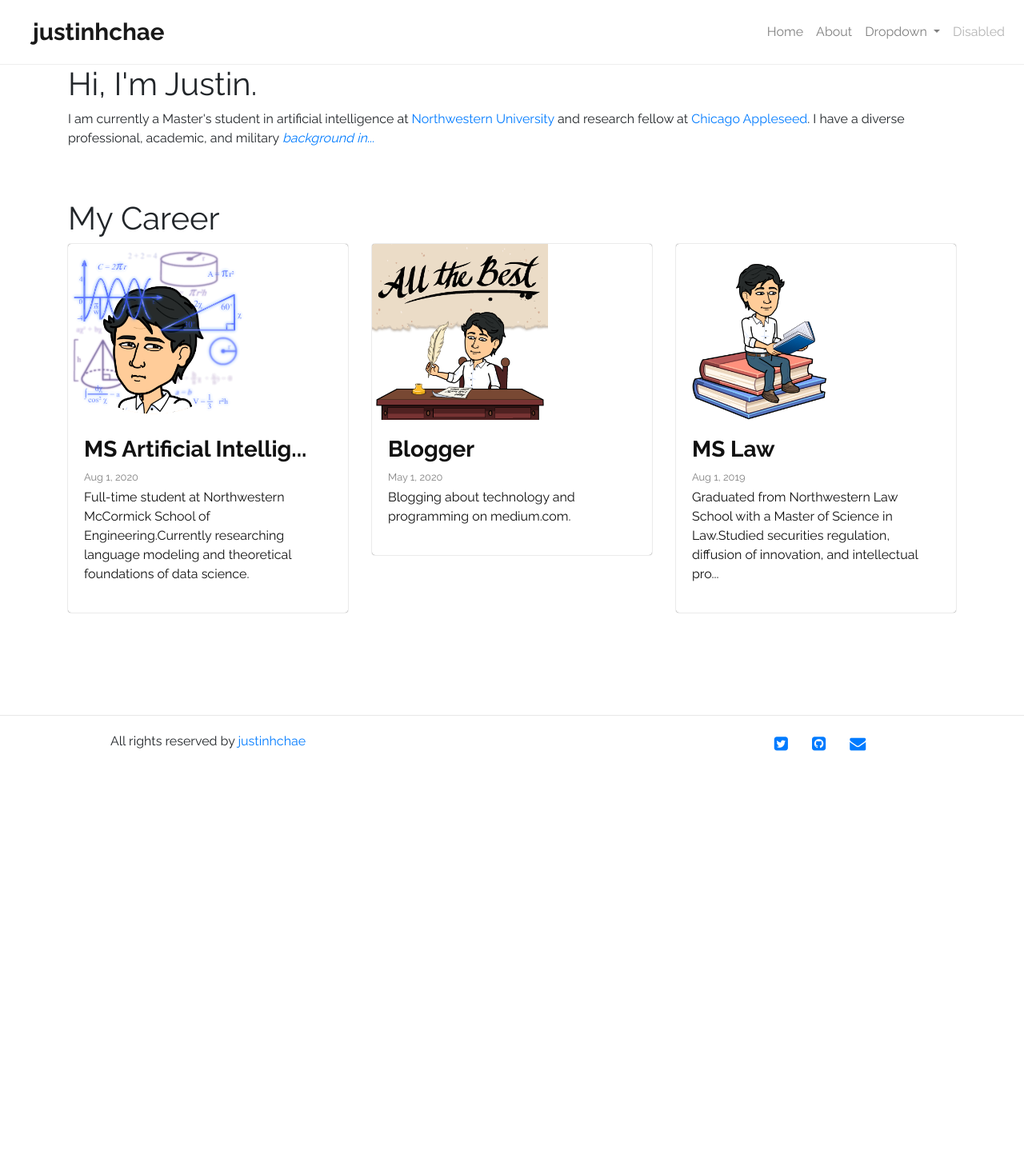
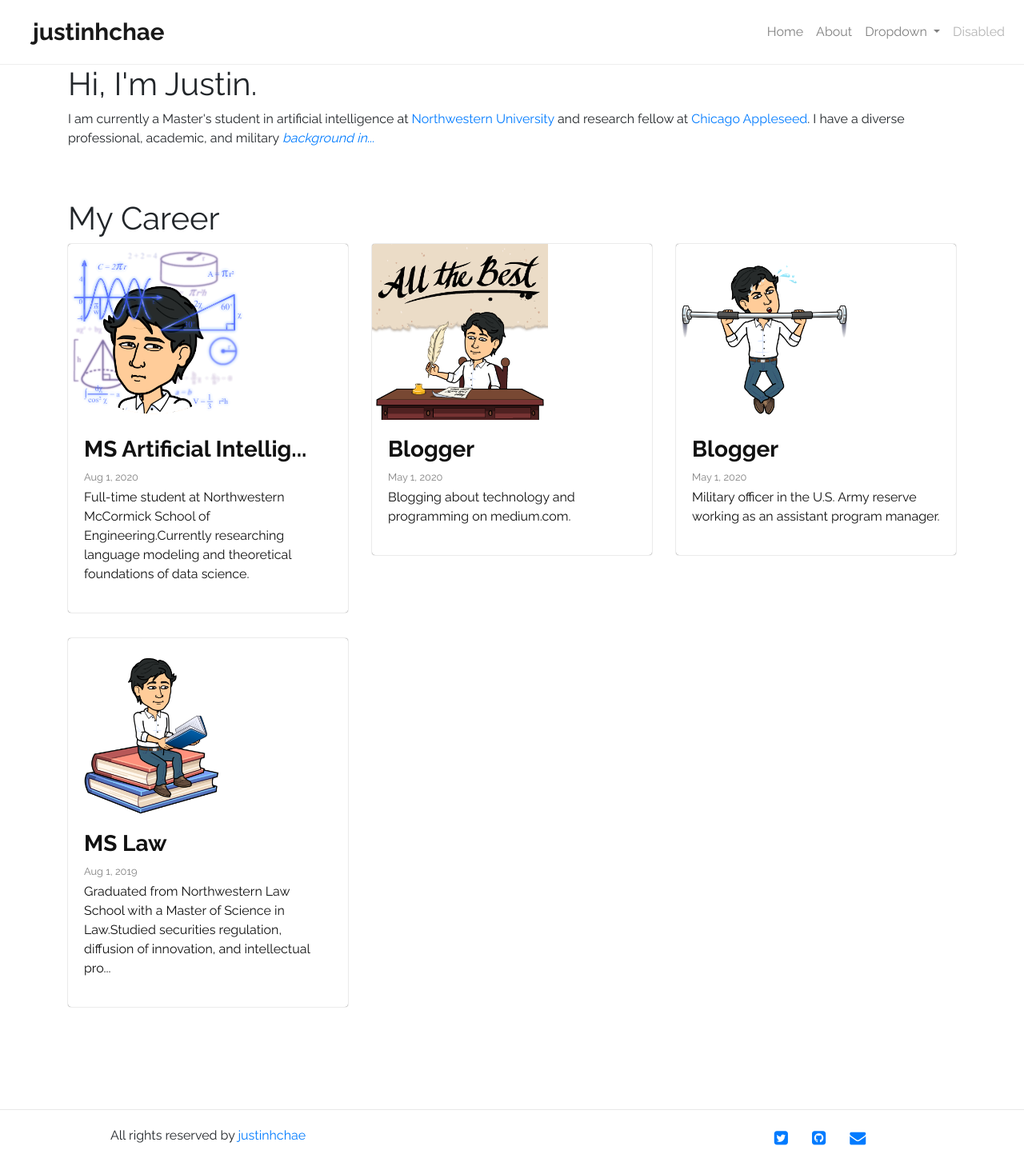
Before and after one commit to justinhchae/justinhchae.github.io, a Jekyll site: the page built from index.html, in a window 1280 px wide. Shown: the whole page at 80% size. Built offline with Jekyll 4.4.1, drawn with Linux system fonts in a browser that asks for light colours; the list of posts is cut into pages by our own code; before the commit the page ends 965 px from its top, so only the background shows below that.

Commit message:
add army card

```diff
--- /dev/null
+++ b/_posts/2007-05-01-army.markdown
@@ -0,0 +1,8 @@
+---
+layout: post
+title:  "Blogger"
+date:   2020-05-01
+categories: work
+image: /images/bitmoji_justin_6.png
+---
+Military officer in the U.S. Army reserve working as an assistant program manager.
--- a/_posts/2020-05-01-medium.markdown
+++ b/_posts/2020-05-01-medium.markdown
@@ -2,7 +2,7 @@
 layout: post
 title:  "Blogger"
 date:   2020-05-01
-categories: projects
+categories: work
 image: /images/bitmoji_justin_5.png
 ---
 Blogging about technology and programming on medium.com.
```
